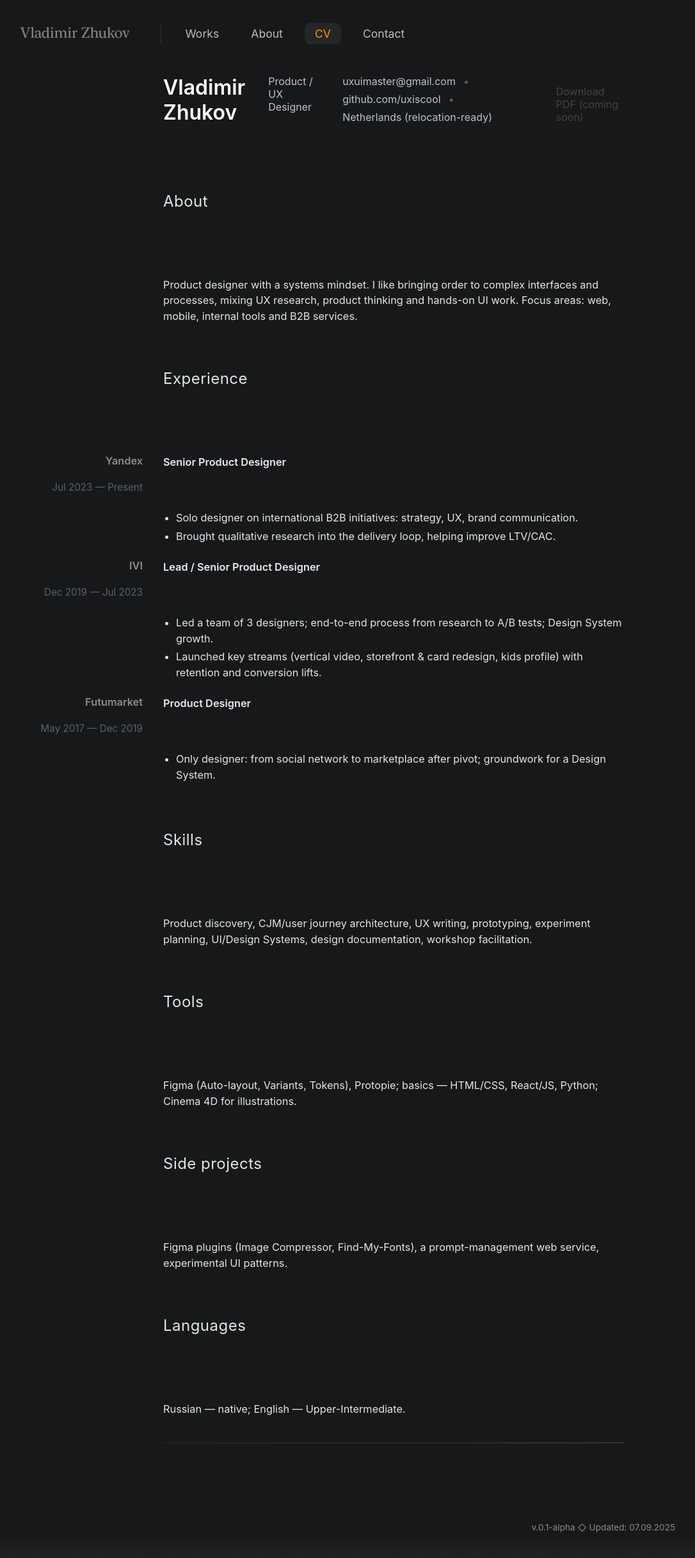
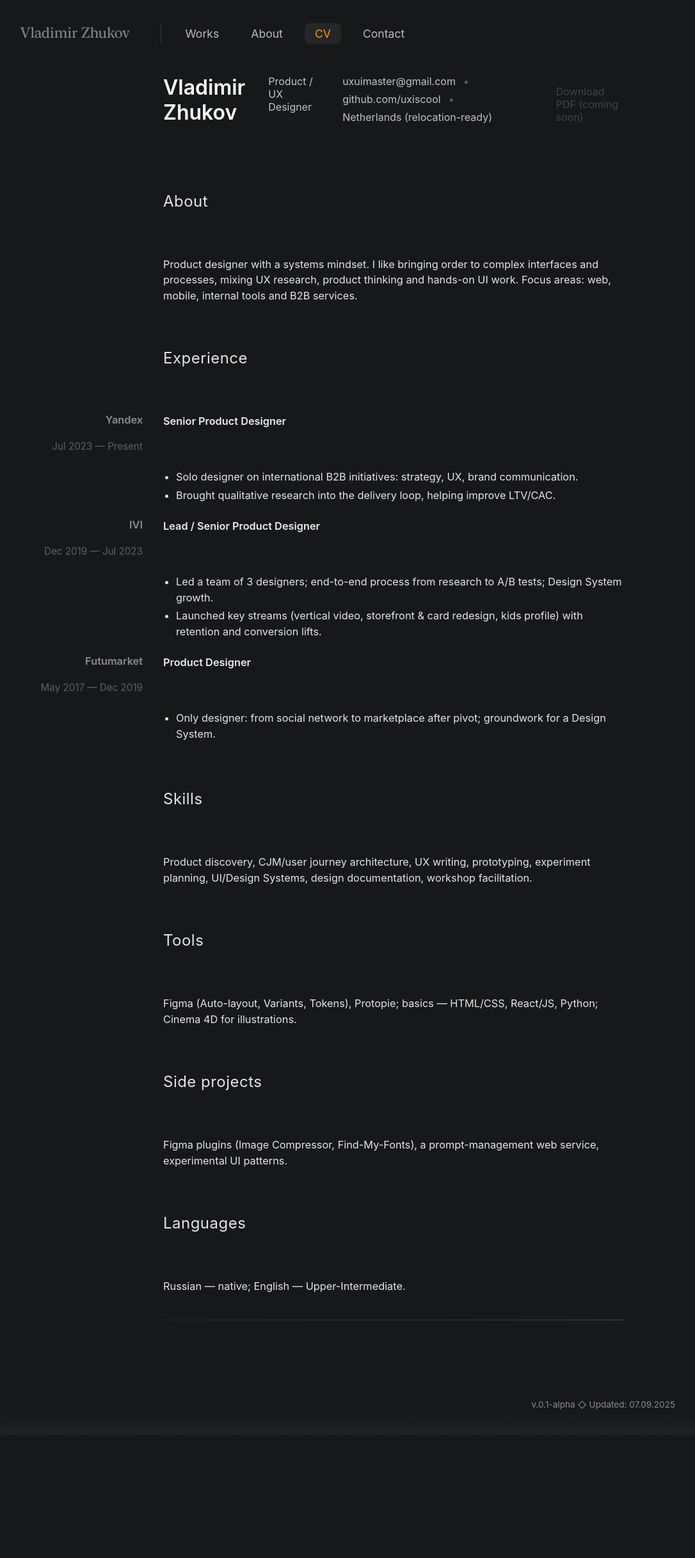
Before and after one commit to uxiscool/experience, a Jekyll site: the page built from cv.md, in a window 1280 px wide. Shown: the whole page at 64% size, without its empty margins (25-1111 px from the left). Built offline with Jekyll 4.4.1, drawn with Linux system fonts in a browser that asks for light colours; after the commit the page ends 2243 px from its top, so only the background shows below that.

Commit message:
Add files via upload

```diff
--- a/css/main.css
+++ b/css/main.css
@@ -1065,7 +1065,7 @@ body.mm-open{ overflow: hidden; }
 /* CV: subheading с индивидуальными отступами */
 .cv-subheading{
   /* типографика берётся из .subheading, здесь — только отступы */
-  padding: 3rem 0 2.5rem 0;
+  padding: 3rem 0 0.5rem 0;
 }
 .cv-company{ display:block; font-weight:600; color:#fff; }
 .cv-dates{ display:block; color:#9fa7b2; font-size:0.95rem; margin-top:2px; }
```
